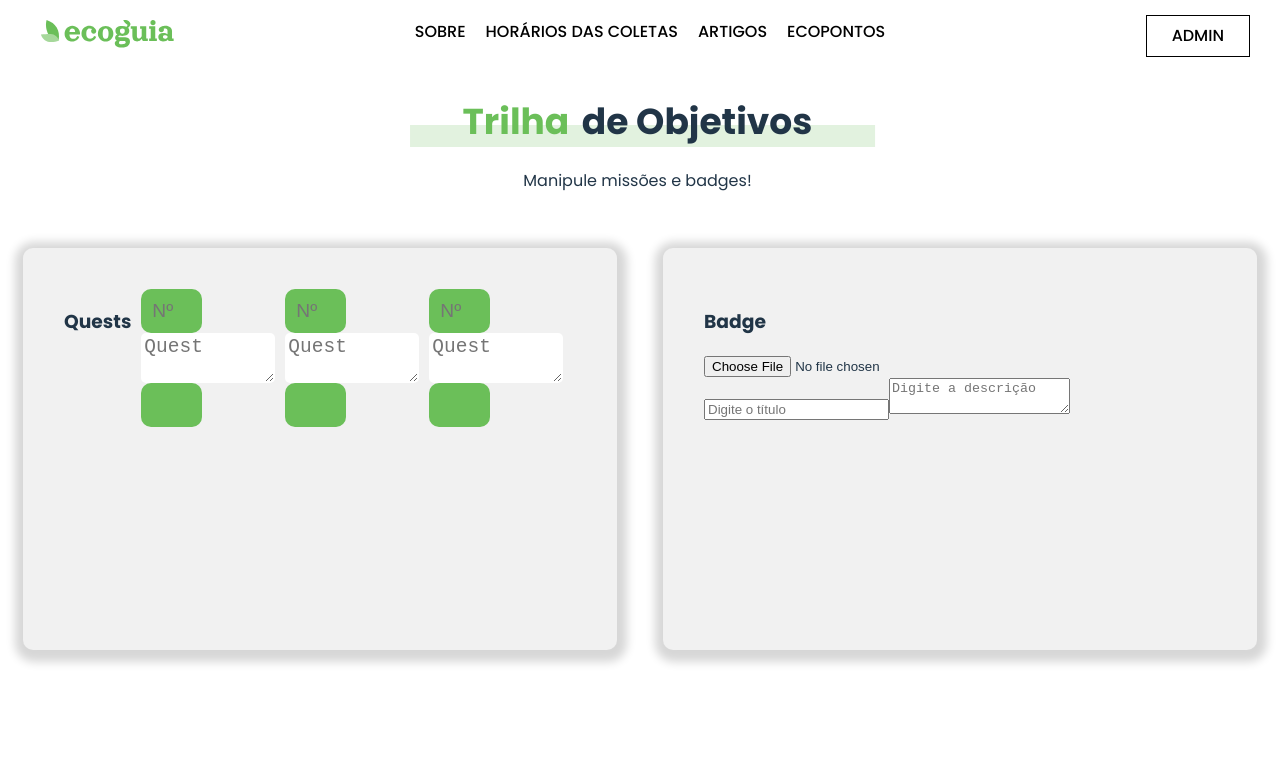
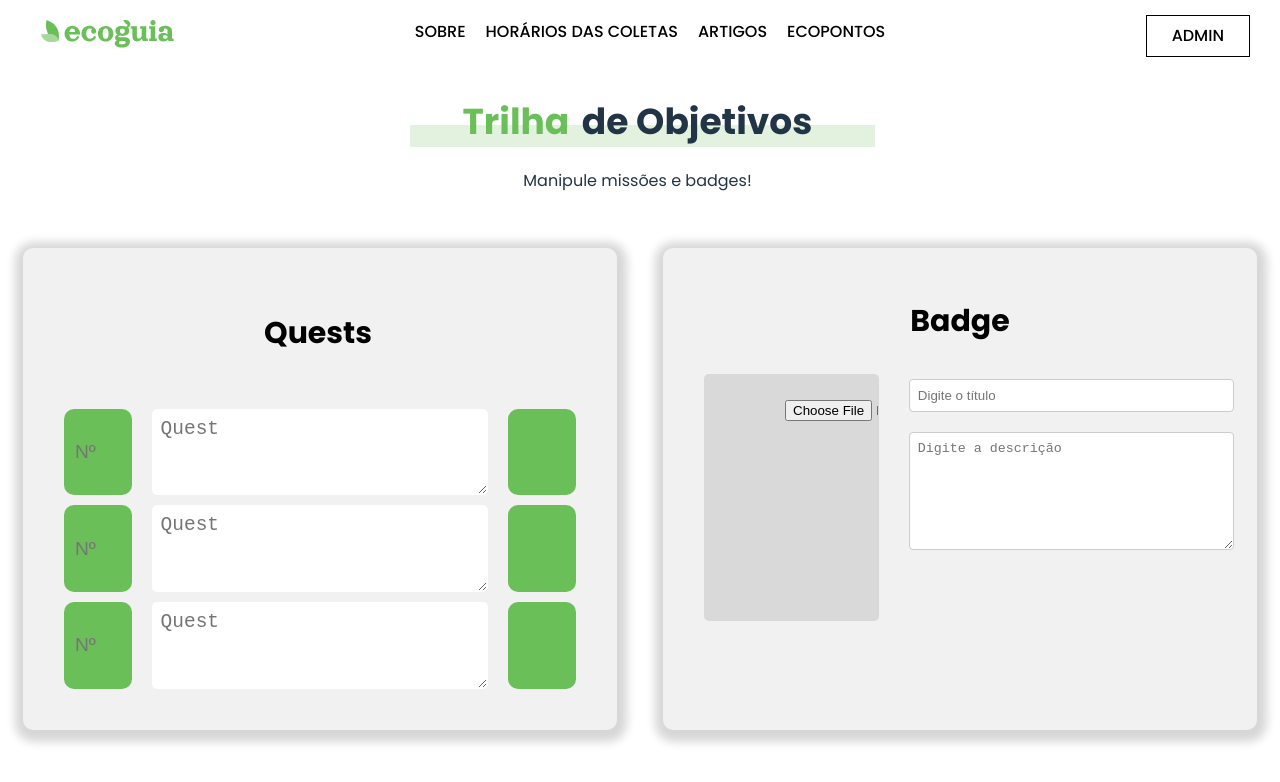
Before and after one commit to kamimarinn/EcoGuiaWEB, a React (Vite) app: page /telaTrilha in a window 1280 px wide. Shown: the top 782 px of the page. Built offline with nearby package versions, Linux system fonts and the light colour scheme.

Commit message:
Update telaTrilha.css

```diff
--- a/src/pages/telaTrilha/telaTrilha.css
+++ b/src/pages/telaTrilha/telaTrilha.css
@@ -113,11 +113,29 @@
     margin-top: 50px !important;
 }
 
+.quest-tit{
+    display: flex;
+    justify-content: center;
+    align-items: center;
+    margin: 0;
+
+}
+
+.quest-tit h3{
+    font-size: 30px;
+    color: #000;
+    margin-left: 200px;
+    margin-top: 10px;
+    margin-bottom: 30px;
+    display: flex;
+    justify-content: center;
+
+}
+
 
 .container-um-quests {
-
     width: 40vw;
-    height: 40vh;
+    height: 50vh;
     background-color: #F1F1F1;
     border: 0.5px solid transparent;
     border-radius: 10px;
@@ -127,14 +145,22 @@
     flex-direction: row;
     flex-wrap: wrap;
     gap: 10px;
-
-
+    justify-content: space-between;
 }
 
+.inputs-quests-um,
+.inputs-quests-dois,
+.inputs-quests-tres{
+    display: flex;
+    flex-direction: row;
+    gap: 20px;
+}
+
+/* Estilo para os inputs */
 .input-quest-trilha,
 .input-quest {
-    width: 3vw;
-    height: auto;
+    width: 10%;
+    /* height: auto; */
     background-color: #6BBF59;
     border: 0.5px solid transparent;
     border-radius: 10px;
@@ -146,33 +172,82 @@
 
 }
 
-
-
+/* Estilo para os inputs de texto */
 .text-input-um,
 .text-input-dois,
 .text-input-tres {
-    width: 10vw;
-    height: auto;
+    width: 70%;
+    /* height: auto; */
     border: 0.5px solid transparent;
     border-radius: 5px;
+    padding: 8px;
+    font-size: 1.5em;
     display: flex;
     flex-direction: row;
     flex-wrap: wrap;
-    font-size: 1.5em;
 
 }
 
 
-/* Container 2 (o segundo) */
+
 .container-dois-badge {
     width: 40vw;
-    height: 40vh;
+    height: 50vh;
     background-color: #F1F1F1;
     border: 0.5px solid transparent;
     border-radius: 10px;
     box-shadow: 1px 3px 10px 9px rgba(0, 0, 0, 0.16);
     padding: 40px;
+
+}
+
+.badge-tit{
+    display: flex;
+    justify-content: center;
+}
+
+.badge-tit h3{
+    font-size: 30px;
+    color: #000;
+    margin-top: 10px;
+    margin-bottom: 30px;
+
+}
+
+.container-inputs-badge{
+    display: flex;
+    justify-content: space-between;
+    align-items: flex-start;
+    gap: 20px;
+}
+
+.input-imagem {
+    width: 1vw;
+    height: 20vh;
     display: flex;
     flex-direction: column;
-    margin: 0;
+    background-color: #D9D9D9;
+    border: 0.5px solid transparent;
+    border-radius: 5px;
+    /* margin-bottom: 170px; */
+    padding: 25px 80px 60px ;
 }
+
+.right-column {
+    display: flex;
+    flex-direction: column;
+    gap: 10px;
+    width: 60%;
+}
+
+.input-texto, .input-descricao {
+    width: 100%;
+    padding: 8px;
+    margin: 5px 0;
+    border: 1px solid #ccc;
+    border-radius: 4px;
+}
+
+textarea.input-descricao {
+    height: 100px;
+}
```
